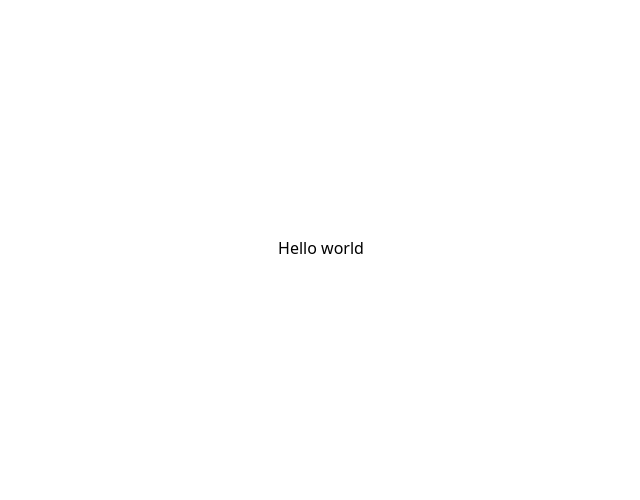
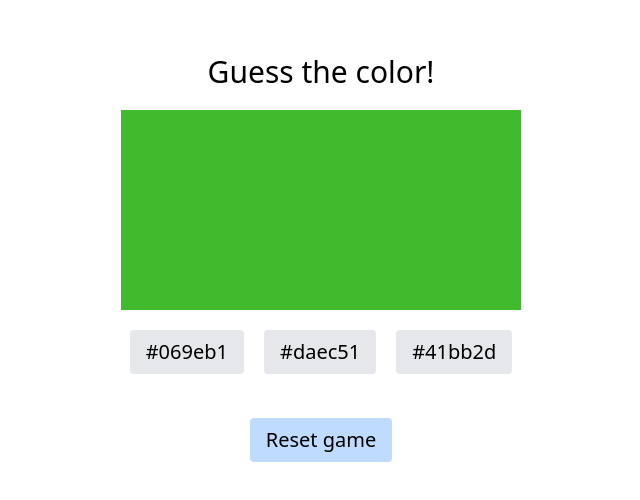
Before and after one commit to randreu28/react-practice, a React app: page / in a window 1280 px wide. Shown: the part 152-652 px from the top of the page, without its empty margins (319-959 px from the left). Built offline with nearby package versions, Linux system fonts and the light colour scheme; the HTML template or start-up script is replaced by a standard one.

Commit message:
Creates the game
I probably should've done more commits in between...

```diff
--- a/src/App.tsx
+++ b/src/App.tsx
@@ -1,7 +1,69 @@
+import React, { useState } from "react";
+
 function App() {
+  function randomHex(count: number) {
+    return [...Array(count)].map(() =>
+      [...Array(6)]
+        .map(() => Math.floor(Math.random() * 15).toString(15))
+        .join("")
+    );
+  }
+
+  const [colors, setColors] = useState<string[]>(randomHex(3));
+
+  const [feedback, setFeedback] = useState<React.ReactNode>(<></>);
+
+  const [correctAnswer, setCorrectAnswer] = useState(
+    Math.floor(Math.random() * 3)
+  );
+
+  function validateGuess(color: string) {
+    if (color == colors[correctAnswer]) {
+      setFeedback(<span className="text-green-500">Correct!</span>);
+    } else {
+      setFeedback(<span className="text-red-500">Incorrect. Try again!</span>);
+    }
+  }
+
+  function resetGame() {
+    setCorrectAnswer(Math.floor(Math.random() * 3));
+    setColors(randomHex(3));
+    setFeedback(<></>);
+  }
+
   return (
     <div className="flex h-screen">
-      <div className="m-auto">Hello world</div>
+      <div className="m-auto">
+        <h1 className="text-center text-3xl p-5">Guess the color!</h1>
+        <div
+          className="w-[400px] h-[200px] mx-auto"
+          style={{ background: `#${colors[correctAnswer]}` }}
+        />
+        <div className="flex gap-5 p-5 justify-center">
+          {colors.map((color, key) => {
+            return (
+              <button
+                className="bg-gray-200 rounded text-xl py-2 px-4"
+                key={key}
+                onClick={() => {
+                  validateGuess(color);
+                }}
+              >
+                #{color}
+              </button>
+            );
+          })}
+        </div>
+
+        <div className="flex justify-center text-xl">{feedback}</div>
+        <br />
+        <button
+          className="bg-blue-200 text-xl rounded px-4 py-2 flex mx-auto"
+          onClick={resetGame}
+        >
+          Reset game
+        </button>
+      </div>
     </div>
   );
 }
```
